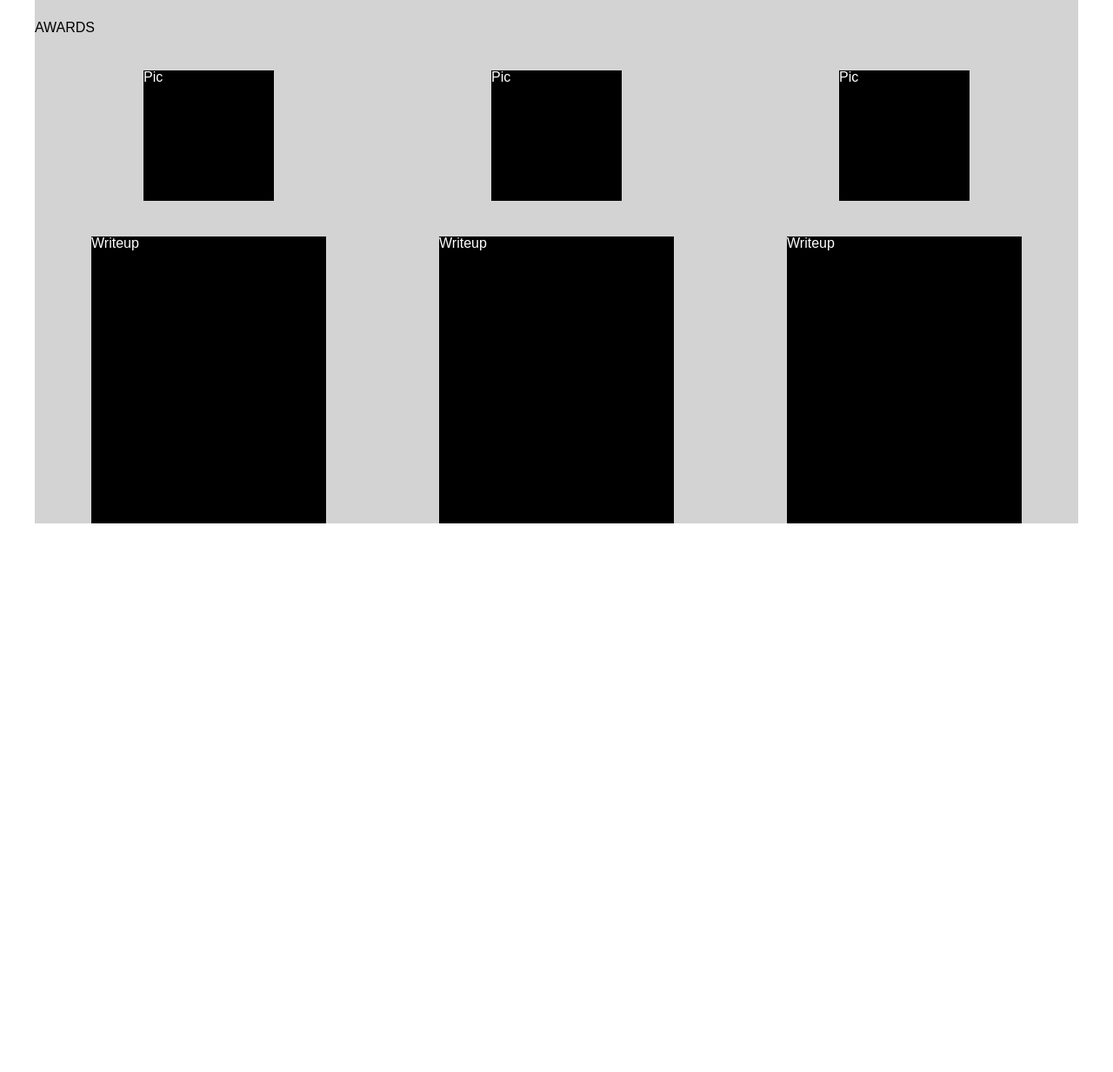
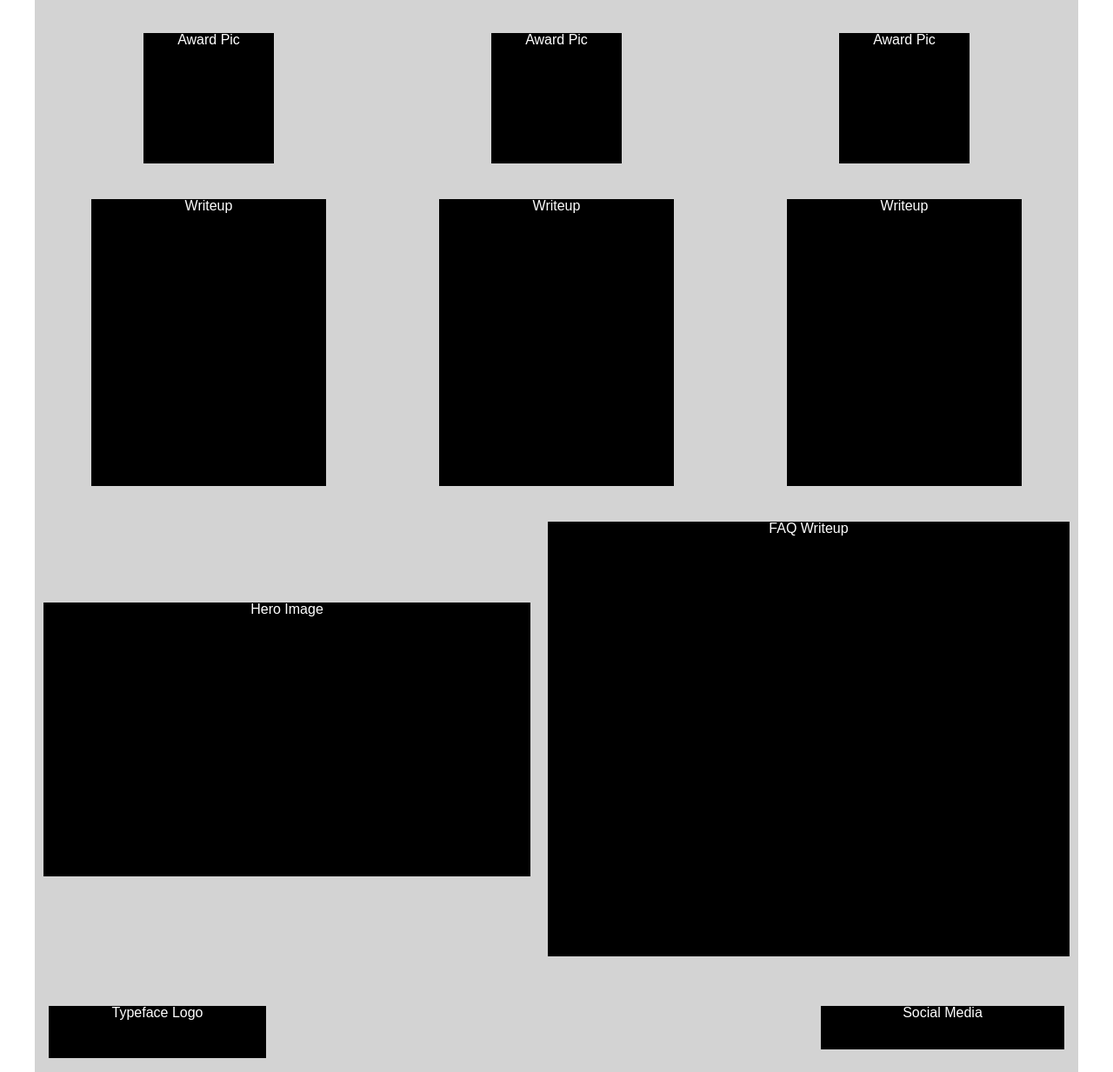
Before and after one commit to jmillermedia/miller_j_project3, a plain HTML site: page index.html in a window 1280 px wide. Shown: the part 591-1824 px from the top of the page at 87% size. Before the commit the page ends 1234 px from the top, so only its background shows below. Drawn offline with Linux system fonts and the light colour scheme; files whose address does not match are found by name.

Commit message:
Validated
Finding some inconsistancies with my design and what it'll look like in markup. Adjusted measurements accordingly. Waiting to hear from Marco if <div> is appropriate for each section. HTML and CSS validated.

```diff
--- a/css/main.css
+++ b/css/main.css
@@ -2,6 +2,10 @@
 
 body {
 	font-family: arial, sans-serif;
+}
+
+p {
+	text-align: center;
 }
 
 .hidden {
@@ -26,6 +30,7 @@ body {
 	width: 150px;
 	height: 150px;
 	align-self: center;
+	margin-left: 41px;
 }
 
 #mainNav {
@@ -38,10 +43,13 @@ body {
 }
 
 #title {
+	margin: 0px auto;
 	background-color: black;
 	color: white;
 	margin-top: 41px;
 	margin-bottom: 41px;
+	width: 300px;
+	height: 30px
 }
 
 #aboutSection1 {
@@ -55,6 +63,7 @@ body {
 	height: 316px;
 	background-color: black;
 	color: white;
+	order: 1;
 }
 
 #aboutUsText {
@@ -68,7 +77,7 @@ body {
 	display: flex;
 	flex-direction: column;
 	justify-content: center;
-	align-items:  center;
+	align-items: center;
 }
 
 #awardEmblems {
@@ -79,7 +88,7 @@ body {
 	justify-content: space-around;
 }
 
-#awardEmblem {
+.awardEmblem {
 	width: 150px;
 	height: 150px;
 	background-color: black;
@@ -87,9 +96,55 @@ body {
 	margin-bottom: 41px;
 }
 
-#awardWriteup {
+.awardWriteup {
 	height: 330px;
 	width: 270px;
 	background-color: black;
 	color: white;
 }
+
+footer {
+	display: flex;
+	padding: 16px;
+}
+
+#FAQ {
+	display: flex;
+	flex-direction: row;
+	justify-content: space-around;
+	align-items: center;
+	margin-bottom: 41px;
+}
+
+#FAQTitle {
+	margin-right: auto;
+}
+
+#FAQheroImage {
+	width: 560px;
+	height: 315px;
+	color: white;
+	background-color: black;
+}
+
+#FAQWriteup {
+	width: 600px;
+	height: 500px;
+	color: white;
+	background-color: black;
+}
+
+#typefaceLogo {
+	width: 250px;
+	height: 60px;
+	background-color: black;
+	color: white;
+}
+
+#socialMedia {
+	width: 280px;
+	height: 50px;
+	background-color: black;
+	color: white;
+	margin-left: auto;
+}
--- a/index.html
+++ b/index.html
@@ -10,38 +10,61 @@
 <body>
 	<div id="wrapper">
 	<header id="mainHeader">
-		<div id="logo">Logo</div>
-		<div id="mainNav">Main Nav</div>
+		<div id="logo"><p>Logo</p></div>
+		<div id="mainNav"><p>Main Nav</p></div>
 	</header>
 
-	<div id="title">ABOUT US</div>
+	<div id="title"><p>ABOUT US</p></div>
 
 	<section id="aboutSection1">
 		<h2 class="hidden">About Us Section</h2>
-		<div id="heroImage">Hero Image</div>
-		<div id="aboutUsText">About Us Text</div>
+		<div id="heroImage"><p>Hero Image</p></div>
+		<div id="aboutUsText"><p>About Us Text</p></div>
 	</section>
 
 	<section id="awardSection">
-		<h2 class="awardTitle">AWARDS</h2>
+		<h2 class="hidden">AWARDS</h2>
 		<div id="awardEmblems">
 
 			<div class="awardPicWriteup">
-		<div id="awardEmblem">Pic</div>
-		<div id="awardWriteup">Writeup</div>
+				<div class="awardEmblem">
+					<p>Award Pic</p>
+				</div>
+				<div class="awardWriteup">
+					<p>Writeup</p>
+				</div>
 			</div>
 
 			<div class="awardPicWriteup">
-		<div id="awardEmblem">Pic</div>
-		<div id="awardWriteup">Writeup</div>
+				<div class="awardEmblem">
+					<p>Award Pic</p>
+				</div>
+				<div class="awardWriteup">
+					<p>Writeup</p>
+				</div>
 			</div>
 
 			<div class="awardPicWriteup">
-		<div id="awardEmblem">Pic</div>
-		<div id="awardWriteup">Writeup</div>
+				<div class="awardEmblem">
+					<p>Award Pic</p>
+				</div>
+				<div class="awardWriteup">
+					<p>Writeup</p>
+				</div>
 			</div>
+		</div>
+	</section>
 
+	<section id="FAQ">
+		<h2 class="hidden">F.A.Q.</h2>
+		<div id="FAQheroImage"><p>Hero Image</p></div>
+		<div id="FAQWriteup"><p>FAQ Writeup</p></div>
 	</section>
+
+	<footer>
+		<div id="typefaceLogo"><p>Typeface Logo</p></div>
+		<div id="socialMedia"><p>Social Media</p></div>
+	</footer>
 
 </div>
 	<script src="js/main.css"></script>
```
Also changed, not shown: measurements.txt.
